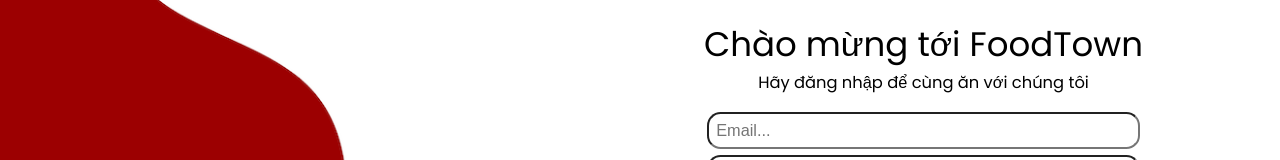
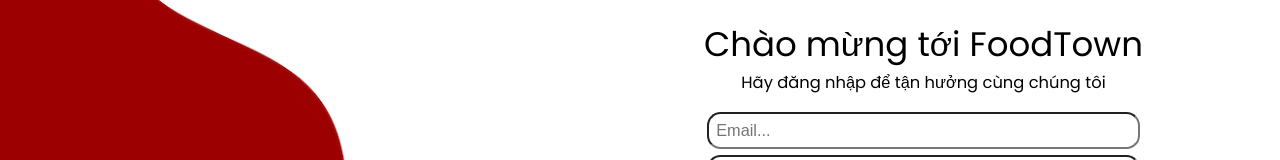
Before and after one commit to phungson185/foodtown-fe, a React (Create React App) app: page /auth in a window 1280 px wide. Shown: the part 221-381 px from the top of the page. Built offline with nearby package versions, Linux system fonts and the light colour scheme; no server answers.

Commit message:
update message

```diff
--- a/src/pages/Auth/Auth.js
+++ b/src/pages/Auth/Auth.js
@@ -43,7 +43,7 @@
     firstName: Yup.string().required("Vui lòng nhập tên"),
     lastName: Yup.string().required("Vui lòng nhập họ"),
     phoneNumber: Yup.string().required("Vui lòng nhập số điện thoại"),
-    email: Yup.string().email('please enter valid email').required("Vui lòng nhập email"),
+    email: Yup.string().email('Vui lòng nhập một email hợp lệ').required("Vui lòng nhập email"),
     password: Yup.string().required("Vui lòng nhập mật khẩu"),
     repeatPassword: Yup.string()
       .trim()
@@ -65,7 +65,7 @@
     password: '',
   }
   const loginValidationSchema = Yup.object().shape({
-    email: Yup.string().email('please enter valid email').required("Vui lòng nhập email"),
+    email: Yup.string().email('Vui lòng nhập một email hợp lệ').required("Vui lòng nhập email"),
     password: Yup.string().required("Vui lòng nhập mật khẩu")
   })
 
@@ -143,7 +143,7 @@
         return (
           <div action="" className="login-form-container">
             <p className="auth-form-title">Chào mừng tới FoodTown</p>
-            <p>Hãy đăng nhập để cùng ăn với chúng tôi</p>
+            <p>Hãy đăng nhập để tận hưởng cùng chúng tôi</p>
             <Formik initialValues={loginInitialValues} onSubmit={onSubmitLogin} validationSchema={loginValidationSchema}>
               {({ errors, touched }) => (
                 <Form className="login-form">
```
